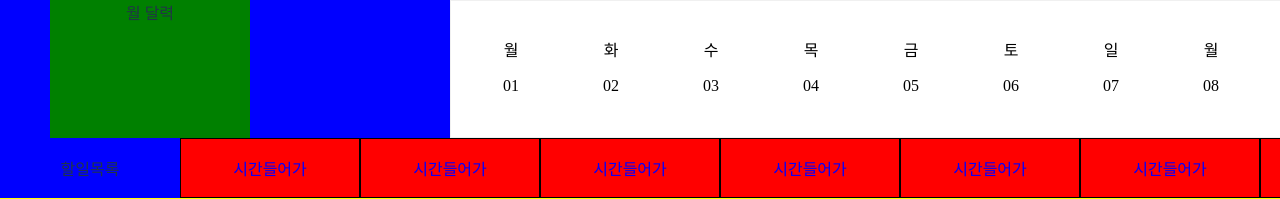
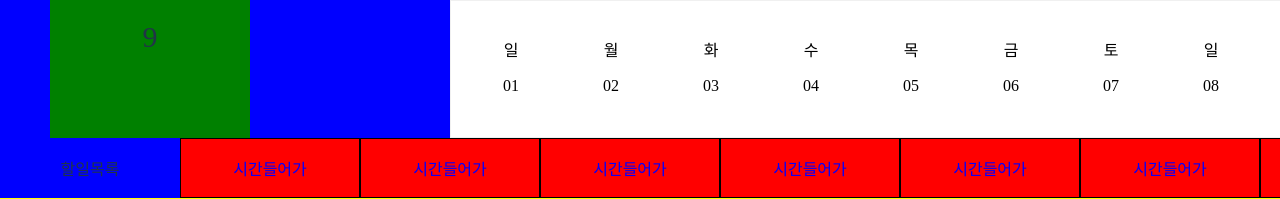
Before and after one commit to JayJHFE/React-Scheduler, a React (Vite) app in the folder PortFolio-vite/: page /scheduler in a window 1280 px wide. Shown: the top 199 px of the page. Built offline with nearby package versions, Linux system fonts and the light colour scheme.

Commit message:
chore: 달력 수정

```diff
--- a/PortFolio-vite/src/components/scheduler/calendar/index.tsx
+++ b/PortFolio-vite/src/components/scheduler/calendar/index.tsx
@@ -5,6 +5,7 @@ import * as S from "../../../css/scheduler.ts";
 dayjs.locale("ko");
 
 function Calendar() {
+  const thisMonth = new Date().getMonth() + 1;
   const getAllDaysAndWeekdaysInMonth = (year: number, month: number) => {
     const startDate = dayjs(`${year}-${month}-01`); // 월의 첫 날
     const daysInMonth = startDate.daysInMonth(); // 해당 월의 일수
@@ -23,7 +24,7 @@ function Calendar() {
     return daysWithWeekdays;
   };
 
-  const selectedDate = getAllDaysAndWeekdaysInMonth(2024, 4);
+  const selectedDate = getAllDaysAndWeekdaysInMonth(2024, thisMonth);
   console.log(selectedDate);
 
   return (
@@ -36,7 +37,18 @@ function Calendar() {
         backgroundColor: "blue",
       }}
     >
-      <div style={{ backgroundColor: "green", width: "200px" }}>월 달력</div>
+      <div
+        style={{
+          backgroundColor: "green",
+          width: "200px",
+          fontSize: "30px",
+          alignItems: "center",
+          justifyContent: "center",
+          paddingTop: "20px",
+        }}
+      >
+        {thisMonth}
+      </div>
       <div style={{ overflow: "auto", width: "1000px" }}>
         <S.rowScheduler>
           {selectedDate?.map((day, idx) => (
```
Also changed, not shown: PortFolio-vite/src/components/scheduler/leftTable/index.tsx (+2 -9 lines).
